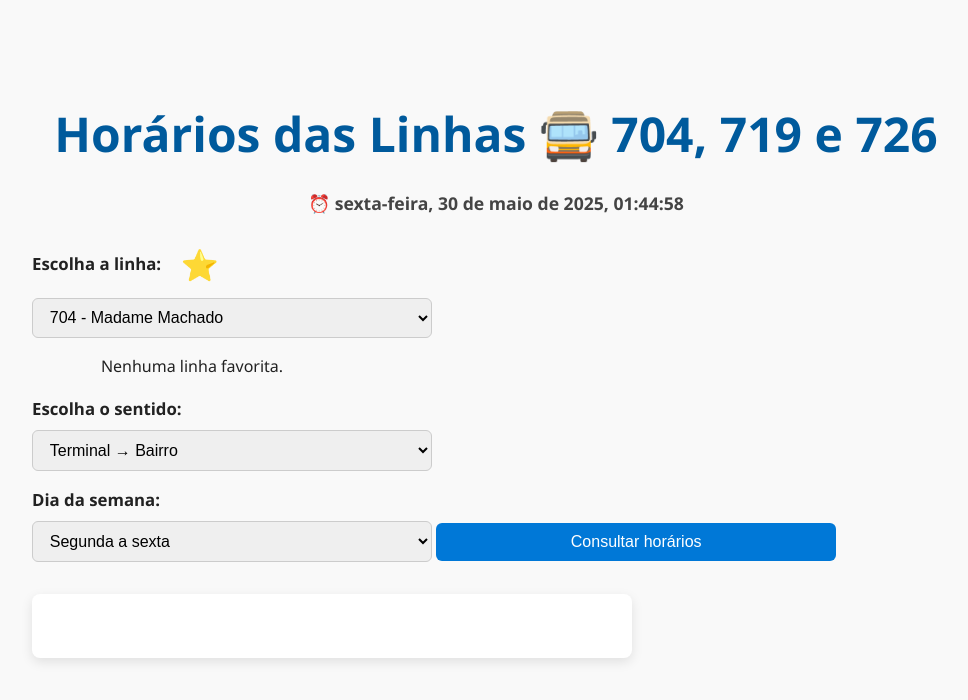
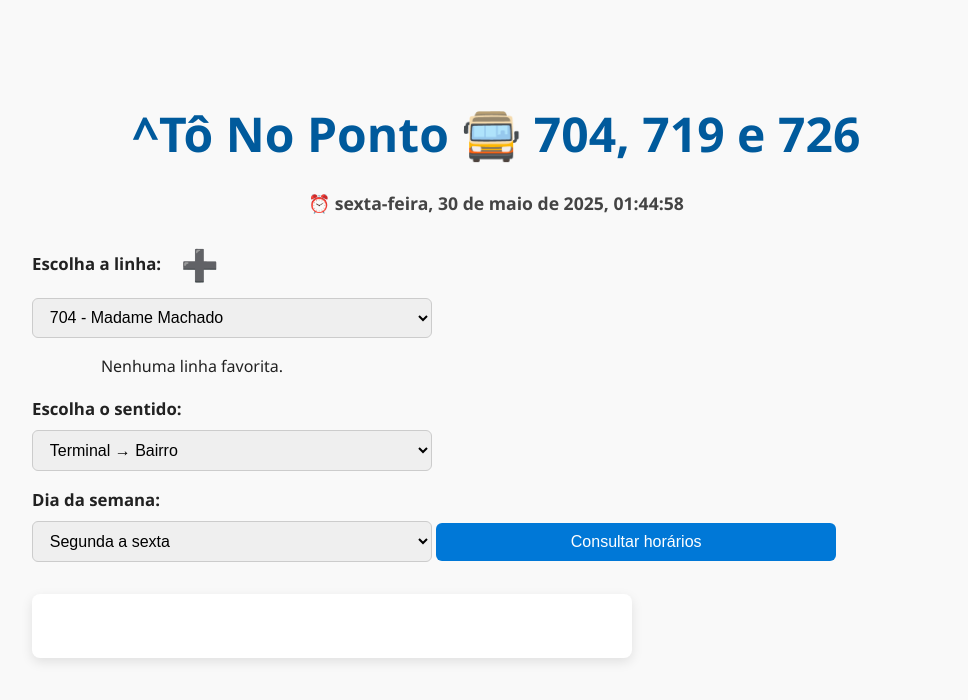
Before and after one commit to BrunoWt10/tonoponto-horarios, a plain HTML site: page index.html in a window 1280 px wide. Shown: the whole page, without its empty margins (144-1112 px from the left). Drawn offline with Linux system fonts and the light colour scheme.

Commit message:
Add files via upload

```diff
--- a/index.html
+++ b/index.html
@@ -262,7 +262,7 @@
 </head>
 <body>
 
-<div class="container"> <h1>Horários das Linhas 🚍 704, 719 e 726</h1>
+<div class="container"> <h1>^Tô No Ponto 🚍 704, 719 e 726</h1>
 
     <div id="current-datetime"></div>
 
@@ -433,11 +433,11 @@
     function atualizarIconeFavorito() {
         let favoritos = JSON.parse(localStorage.getItem("favoritosLinha")) || [];
         if (favoritos.includes(linhaSelect.value)) {
-            btnFavoritoLinha.textContent = "💖"; // Coração preenchido para favorito
+            btnFavoritoLinha.textContent = "✔️"; // Check para favorito
             btnFavoritoLinha.classList.add("favorito");
             btnFavoritoLinha.setAttribute("aria-pressed", "true");
         } else {
-            btnFavoritoLinha.textContent = "⭐"; // Estrela para não favorito
+            btnFavoritoLinha.textContent = "➕"; // Mais para não favorito
             btnFavoritoLinha.classList.remove("favorito");
             btnFavoritoLinha.setAttribute("aria-pressed", "false");
         }
```
